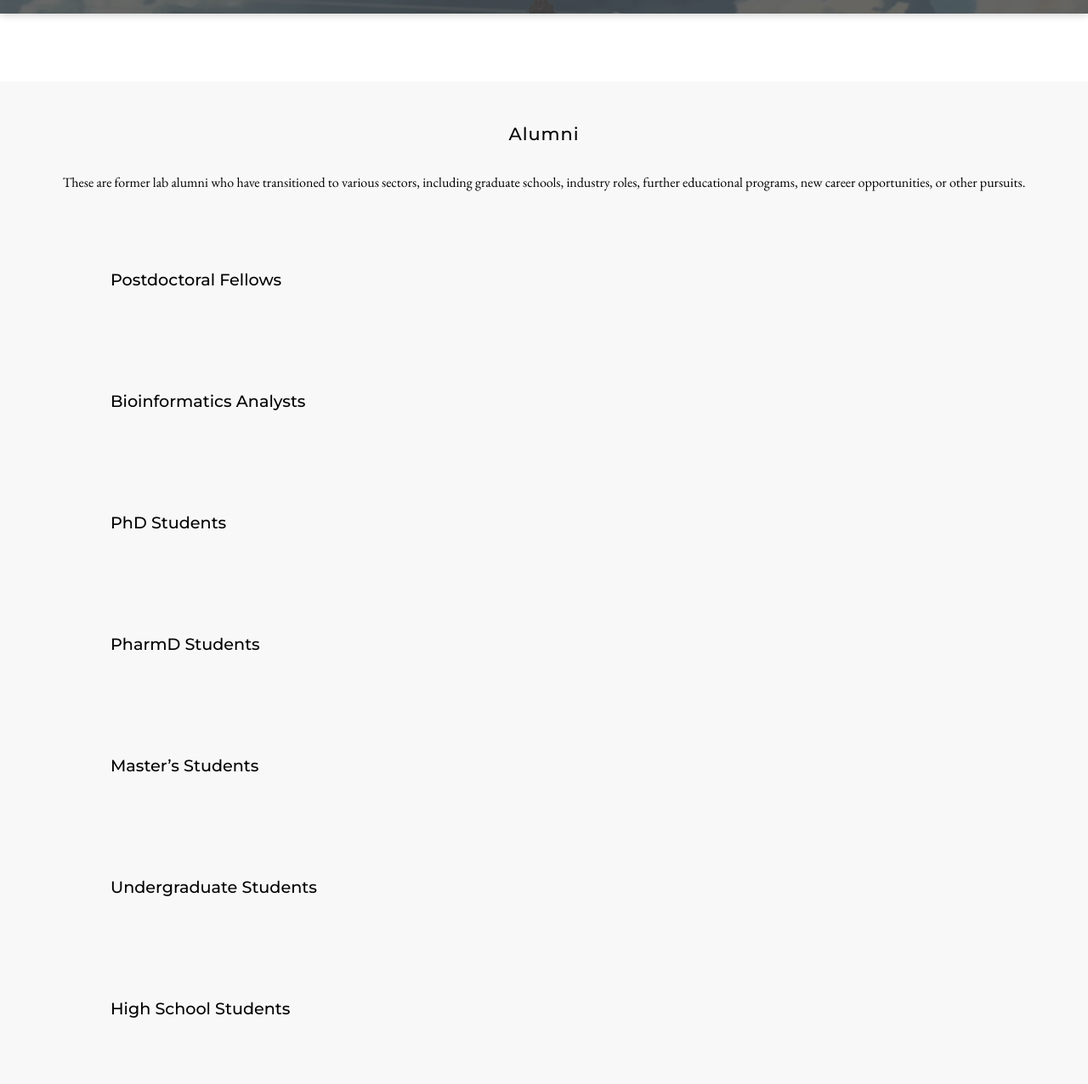
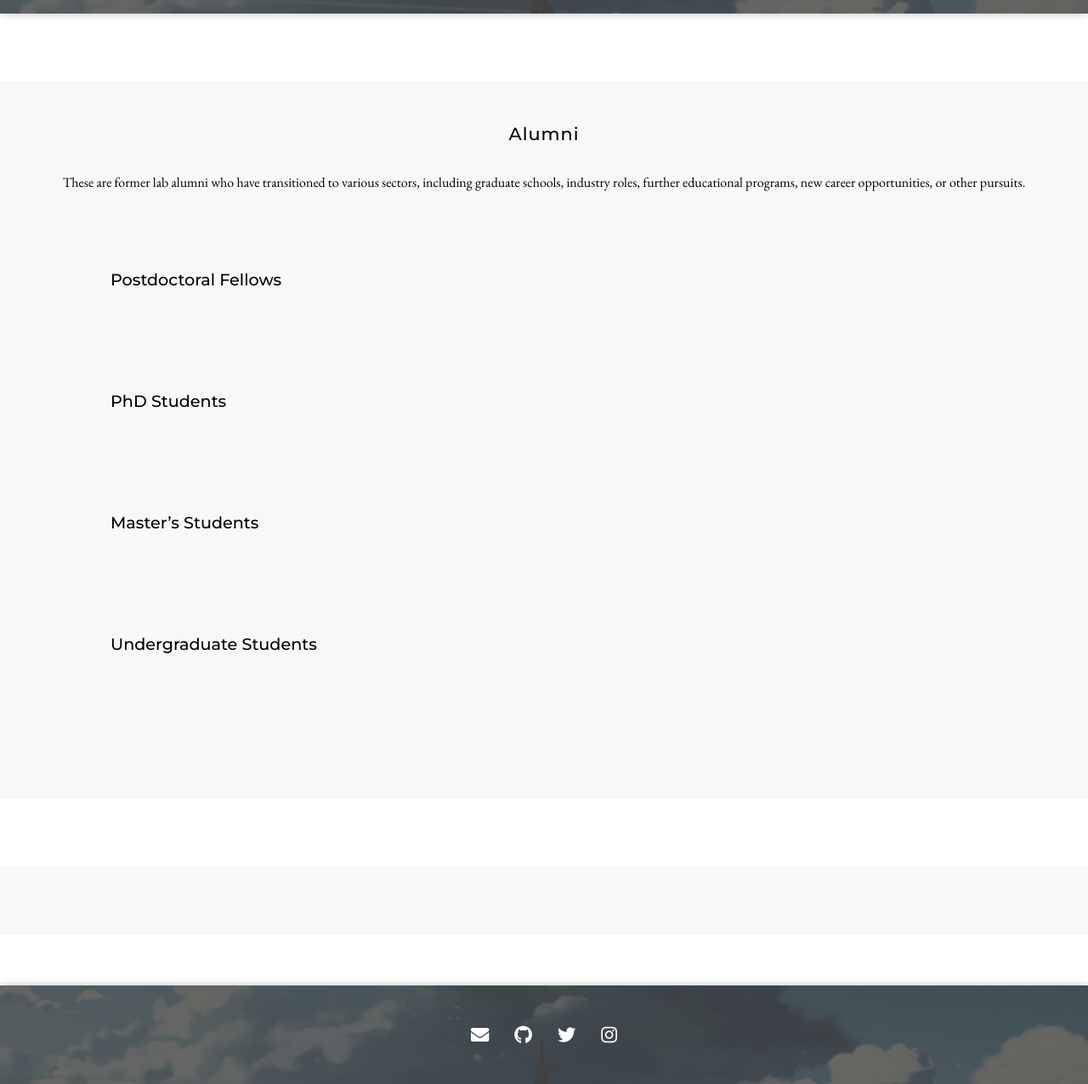
Before and after one commit to GAIR-Lab/GAIR-Lab.github.io, a Jekyll site: the page built from alumni/index.md, in a window 1280 px wide and 1400 px high, cut to the strip 124-1400 px from the top of the window. Shown: the whole strip at 85% size. Built offline with Jekyll 4.4.1, drawn with Linux system fonts in a browser that asks for light colours; nearby versions of some CDN libraries.

Commit message:
Update index.md

```diff
--- a/alumni/index.md
+++ b/alumni/index.md
@@ -17,18 +17,18 @@ These are former lab alumni who have transitioned to various sectors, including
 {% include alumni-tabled.html role="pi" group="alum" mini="true" %}
 <h3 style="text-align: start; width: 85%;"> Postdoctoral Fellows </h3>
 {% include alumni-tabled.html role="postdoc" group="alum" mini="true" %}
-<h3 style="text-align: start; width: 85%;"> Bioinformatics Analysts </h3>
-{% include alumni-tabled.html role="bioinformatics-analyst" group="alum" mini="true" %}
+<!-- <h3 style="text-align: start; width: 85%;"> Bioinformatics Analysts </h3>
+{% include alumni-tabled.html role="bioinformatics-analyst" group="alum" mini="true" %} -->
 <h3 style="text-align: start; width: 85%;"> PhD Students </h3>
 {% include alumni-tabled.html role="phd" group="alum" mini="true" %}
-<h3 style="text-align: start; width: 85%;"> PharmD Students </h3>
-{% include alumni-tabled.html role="pharmd" group="alum" mini="true" %}
+<!-- <h3 style="text-align: start; width: 85%;"> PharmD Students </h3>
+{% include alumni-tabled.html role="pharmd" group="alum" mini="true" %} -->
 <h3 style="text-align: start; width: 85%;"> Master’s Students </h3>
 {% include alumni-tabled.html role="masters" group="alum" mini="true" %}
 <h3 style="text-align: start; width: 85%;"> Undergraduate Students </h3>
 {% include alumni-tabled.html role="undergrad" group="alum" mini="true" %}
-<h3 style="text-align: start; width: 85%;"> High School Students </h3>
-{% include alumni-tabled.html role="highschool" group="alum" mini="true" %}
+<!-- <h3 style="text-align: start; width: 85%;"> High School Students </h3>
+{% include alumni-tabled.html role="highschool" group="alum" mini="true" %} -->
 <!-- <h3 style="text-align: start; width: 85%;"> Programmers </h3> -->
 {% include alumni-tabled.html role="programmer" group="alum" mini="true" %}
 <!-- <h3 style="text-align: start; width: 85%;"> Mascots </h3> -->
```
